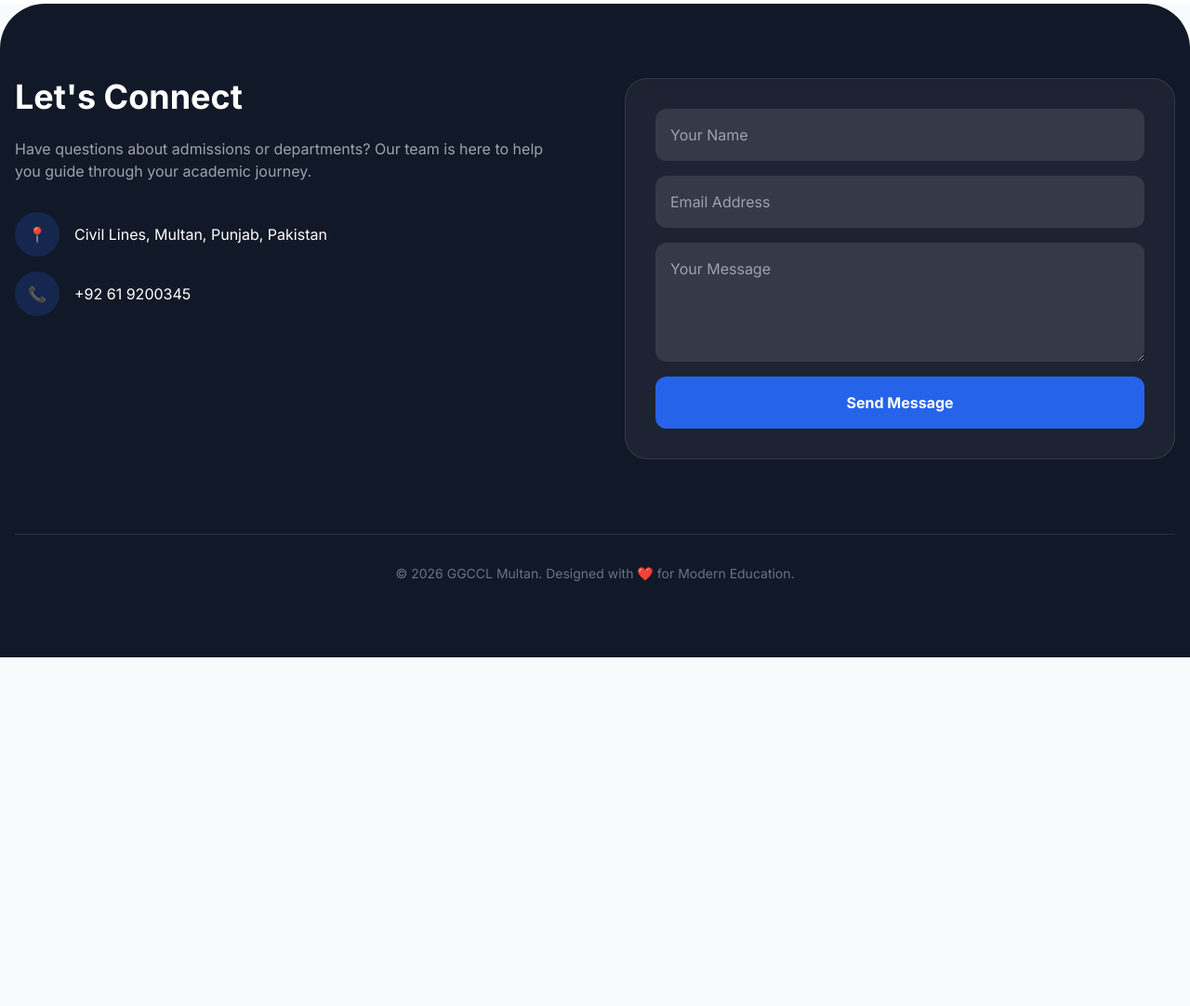
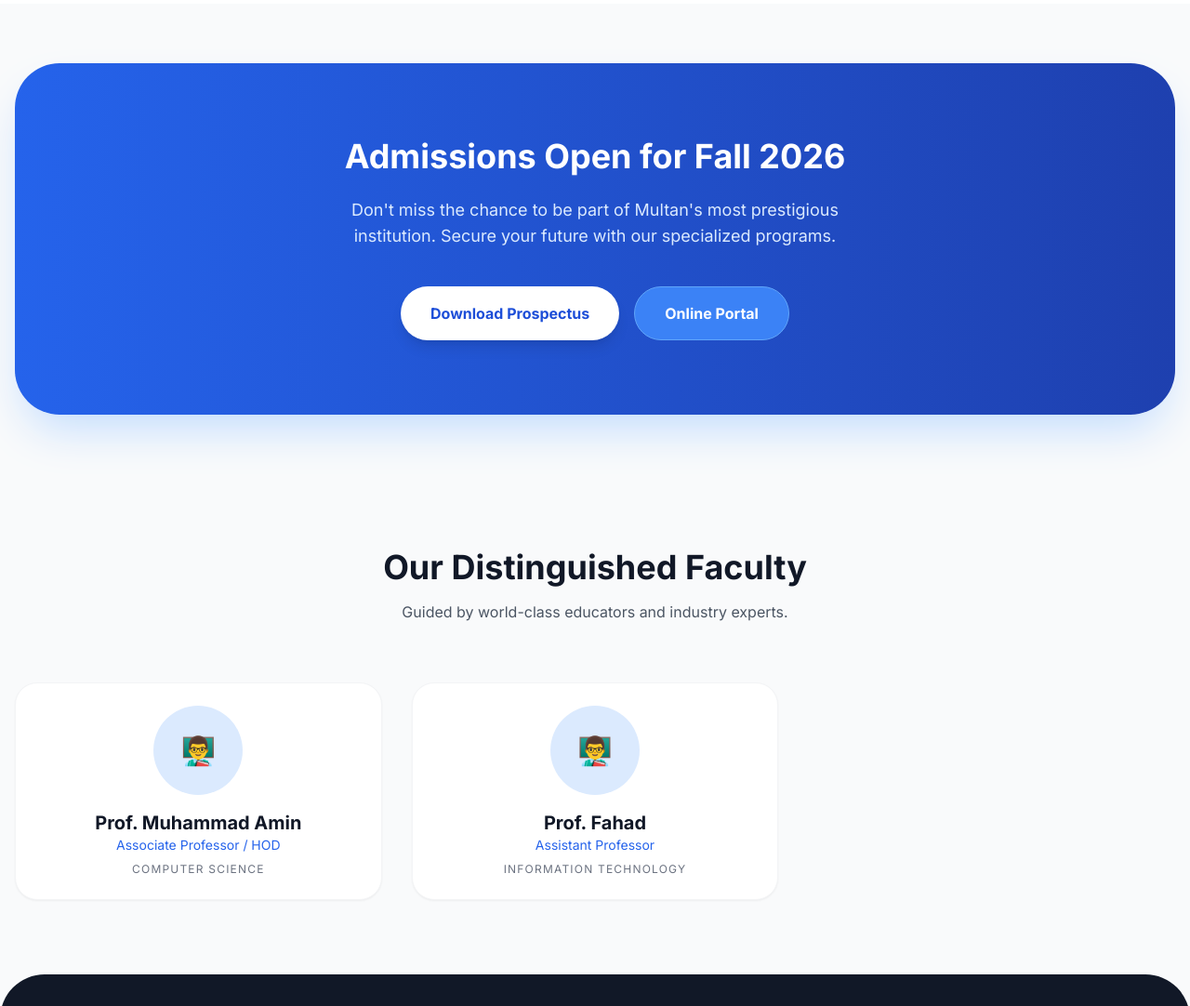
Before and after one commit to ThaheemAI/G-modern-portal, a website: page index.html in a window 1280 px wide. Shown: the part 1120-2202 px from the top of the page at 93% size. Before the commit the page ends 1827 px from the top, so only its background shows below. Drawn offline with nearby package versions, Linux system fonts and the light colour scheme.

Commit message:
Revise index.html for GGCCL Multan website
Updated the HTML structure and content for the GGCCL Multan website, including navigation links, hero section, admissions, faculty, and contact information.

```diff
--- a/index.html
+++ b/index.html
@@ -40,15 +40,10 @@
           </div>
           <div class="hidden md:flex space-x-8 font-medium text-gray-600">
             <a href="#" class="hover:text-blue-600 transition">Home</a>
-            <a href="#Departments" class="hover:text-blue-600 transition"
-              >Departments</a
-            >
-            <a href="#Admissions" class="hover:text-blue-600 transition"
-              >Admissions</a
-            >
-            <a href="#Faculty" class="hover:text-blue-600 transition"
-              >Faculty</a
-            >
+            <a href="#departments" class="hover:text-blue-600 transition">Departments</a>
+            <a href="#admissions" class="hover:text-blue-600 transition">Admissions</a>
+            <a href="#faculty" class="hover:text-blue-600 transition">Faculty</a>
+            <a href="#contact" class="hover:text-blue-600 transition">Contact</a>
           </div>
           <button
             class="bg-blue-600 text-white px-5 py-2 rounded-full font-semibold hover:bg-blue-700 transition shadow-lg shadow-blue-200"
@@ -169,7 +164,44 @@
         </div>
       </div>
     </section>
+<!-- Admission Section -->
+<section id="admissions" class="py-16 px-4">
+    <div class="max-w-7xl mx-auto bg-gradient-to-r from-blue-600 to-blue-800 rounded-[3rem] p-10 md:p-20 text-center text-white shadow-2xl shadow-blue-200">
+        <h2 class="text-4xl font-bold mb-6">Admissions Open for Fall 2026</h2>
+        <p class="text-blue-100 mb-10 max-w-xl mx-auto text-lg">Don't miss the chance to be part of Multan's most prestigious institution. Secure your future with our specialized programs.</p>
+        <div class="flex flex-wrap justify-center gap-4">
+            <button class="bg-white text-blue-700 px-8 py-4 rounded-full font-bold hover:bg-blue-50 transition shadow-lg">Download Prospectus</button>
+            <button class="bg-blue-500 text-white border border-blue-400 px-8 py-4 rounded-full font-bold hover:bg-blue-600 transition">Online Portal</button>
+        </div>
+    </div>
+</section>
+    <!-- Faculty Section -->
+<section id="faculty" class="py-20 px-4 bg-gray-50">
+    <div class="max-w-7xl mx-auto">
+        <div class="text-center mb-16">
+            <h2 class="text-4xl font-bold text-gray-900 mb-4">Our Distinguished Faculty</h2>
+            <p class="text-gray-600">Guided by world-class educators and industry experts.</p>
+        </div>
 
+        <div class="grid grid-cols-1 sm:grid-cols-2 md:grid-cols-3 gap-8">
+            <!-- Faculty Card 1 -->
+            <div class="bg-white p-6 rounded-3xl shadow-sm border border-gray-100 hover:shadow-xl transition-all text-center">
+                <div class="w-24 h-24 bg-blue-100 rounded-full mx-auto mb-4 flex items-center justify-center text-3xl">👨‍🏫</div>
+                <h3 class="font-bold text-xl text-gray-900">Prof. Muhammad Amin</h3>
+                <p class="text-blue-600 font-medium text-sm mb-2">Associate Professor / HOD</p>
+                <p class="text-gray-500 text-xs uppercase tracking-widest">Computer Science</p>
+            </div>
+
+            <!-- Faculty Card 2 -->
+            <div class="bg-white p-6 rounded-3xl shadow-sm border border-gray-100 hover:shadow-xl transition-all text-center">
+                <div class="w-24 h-24 bg-blue-100 rounded-full mx-auto mb-4 flex items-center justify-center text-3xl">👨‍🏫</div>
+                <h3 class="font-bold text-xl text-gray-900">Prof. Fahad</h3>
+                <p class="text-blue-600 font-medium text-sm mb-2">Assistant Professor</p>
+                <p class="text-gray-500 text-xs uppercase tracking-widest">Information Technology</p>
+            </div>
+        </div>
+    </div>
+</section>
     <!-- Contact & Footer Section -->
     <section id="contact" class="py-20 px-4 bg-gray-900 text-white rounded-t-[3rem]">
       <div class="max-w-7xl mx-auto grid md:grid-cols-2 gap-16">
```
